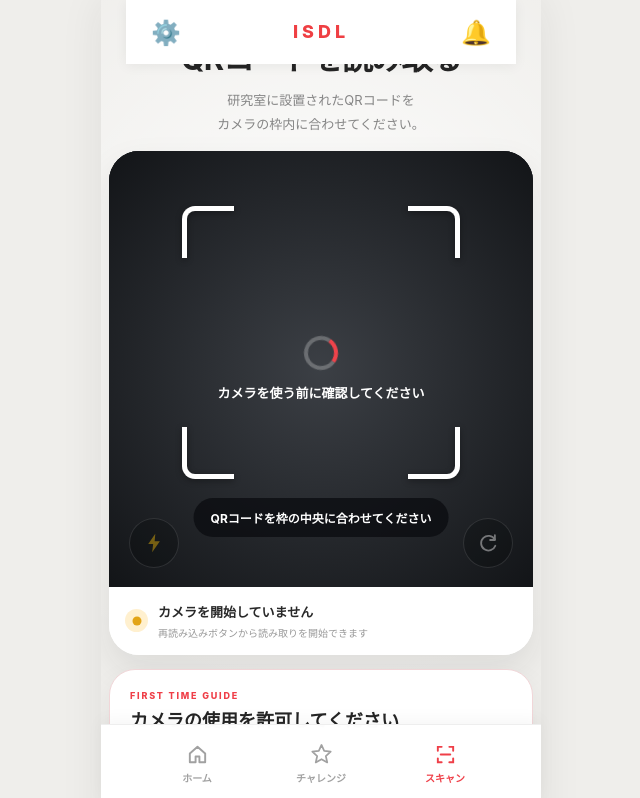
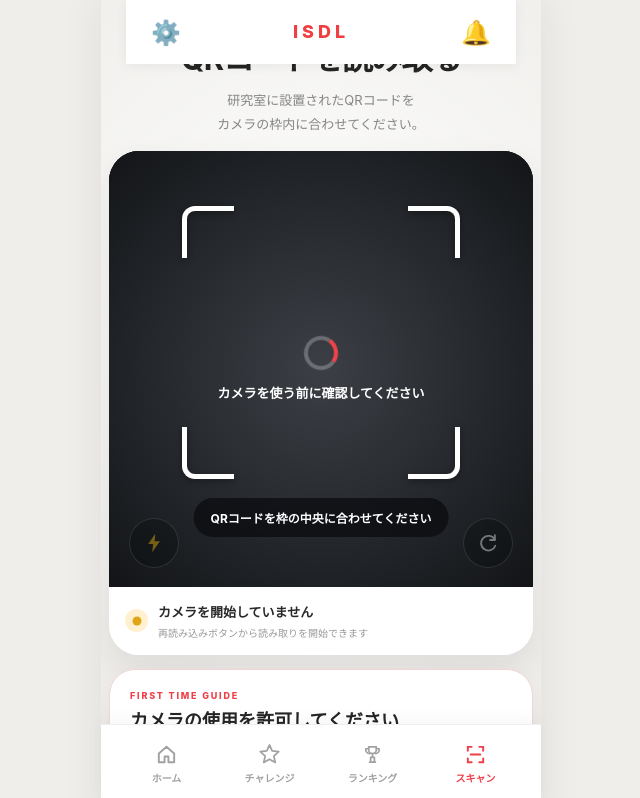
Before and after one commit to ISDL-hackathon/2026-teamC, a Next.js app: page /scan in a window 1280 px wide. Shown: the top 798 px of the page, without its empty margins (319-959 px from the left). Built offline with nearby package versions, Linux system fonts and the light colour scheme.

Commit message:
feat(a)ボトムナビにランキングを追加

```diff
--- a/src/app/BottomNav/BottomNav.module.css
+++ b/src/app/BottomNav/BottomNav.module.css
@@ -5,11 +5,11 @@
   z-index: 100;
 
   display: grid;
-  grid-template-columns: repeat(3, 1fr);
+  grid-template-columns: repeat(4, 1fr);
 
   width: min(100%, 440px);
   height: 76px;
-  padding: 9px 34px 7px;
+  padding: 9px 14px 7px;
 
   background: rgba(255, 255, 255, 0.97);
   border-top: 1px solid #eeeeee;
@@ -26,6 +26,8 @@
   flex-direction: column;
   gap: 4px;
 
+  min-width: 0;
+
   color: #a1a1a1;
   font-size: 10px;
   font-weight: 700;
@@ -39,6 +41,10 @@
   height: 23px;
 }
 
+.navigationItem span {
+  white-space: nowrap;
+}
+
 .navigationItemActive {
   color: #ef3f48;
 }
--- a/src/app/BottomNav/BottomNav.tsx
+++ b/src/app/BottomNav/BottomNav.tsx
@@ -25,6 +25,38 @@ function ChallengeIcon() {
         d="m12 2 2.8 6.3 6.8.7-5.1 4.6 1.5 6.7-6-3.4-6 3.4 1.5-6.7L2.4 9l6.8-.7L12 2Z"
         fill="none"
         stroke="currentColor"
+        strokeLinejoin="round"
+        strokeWidth="1.8"
+      />
+    </svg>
+  );
+}
+
+function RankingIcon() {
+  return (
+    <svg viewBox="0 0 24 24" aria-hidden="true">
+      <path
+        d="M8 4h8v3a4 4 0 0 1-8 0V4Z"
+        fill="none"
+        stroke="currentColor"
+        strokeLinejoin="round"
+        strokeWidth="1.8"
+      />
+
+      <path
+        d="M8 6H5v1a4 4 0 0 0 4 4M16 6h3v1a4 4 0 0 1-4 4"
+        fill="none"
+        stroke="currentColor"
+        strokeLinecap="round"
+        strokeLinejoin="round"
+        strokeWidth="1.8"
+      />
+
+      <path
+        d="M12 11v4M9 20h6M10 15h4v5h-4z"
+        fill="none"
+        stroke="currentColor"
+        strokeLinecap="round"
         strokeLinejoin="round"
         strokeWidth="1.8"
       />
@@ -62,6 +94,9 @@ export default function BottomNav() {
 
   const isChallengeActive =
     pathname.startsWith("/challenge");
+
+  const isRankingActive =
+    pathname.startsWith("/ranking");
 
   const isScanActive =
     pathname === "/scan";
@@ -102,6 +137,21 @@ export default function BottomNav() {
       </Link>
 
       <Link
+        href="/ranking"
+        className={`${styles.navigationItem} ${
+          isRankingActive
+            ? styles.navigationItemActive
+            : ""
+        }`}
+        aria-current={
+          isRankingActive ? "page" : undefined
+        }
+      >
+        <RankingIcon />
+        <span>ランキング</span>
+      </Link>
+
+      <Link
         href="/scan"
         className={`${styles.navigationItem} ${
           isScanActive
```
